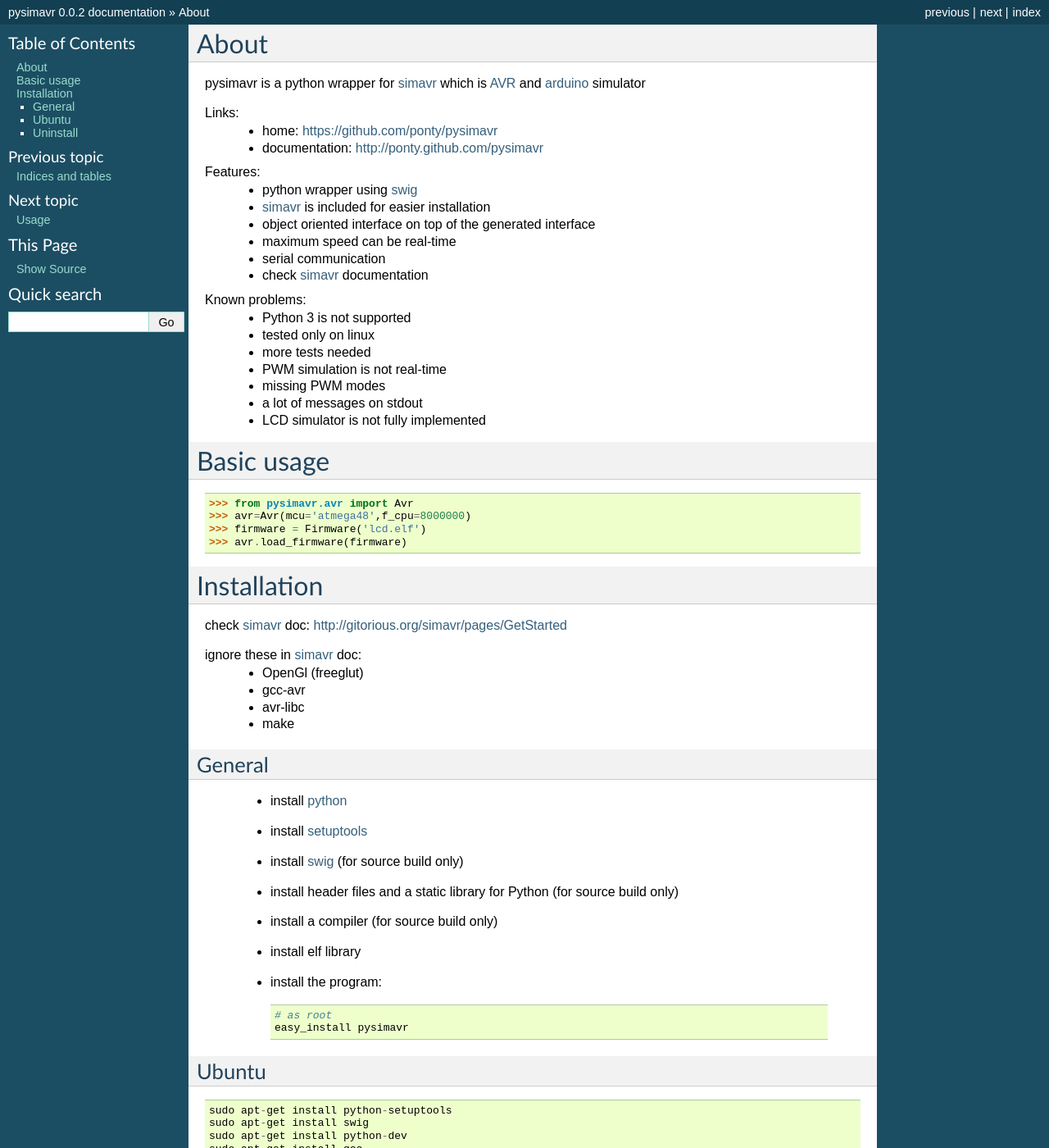
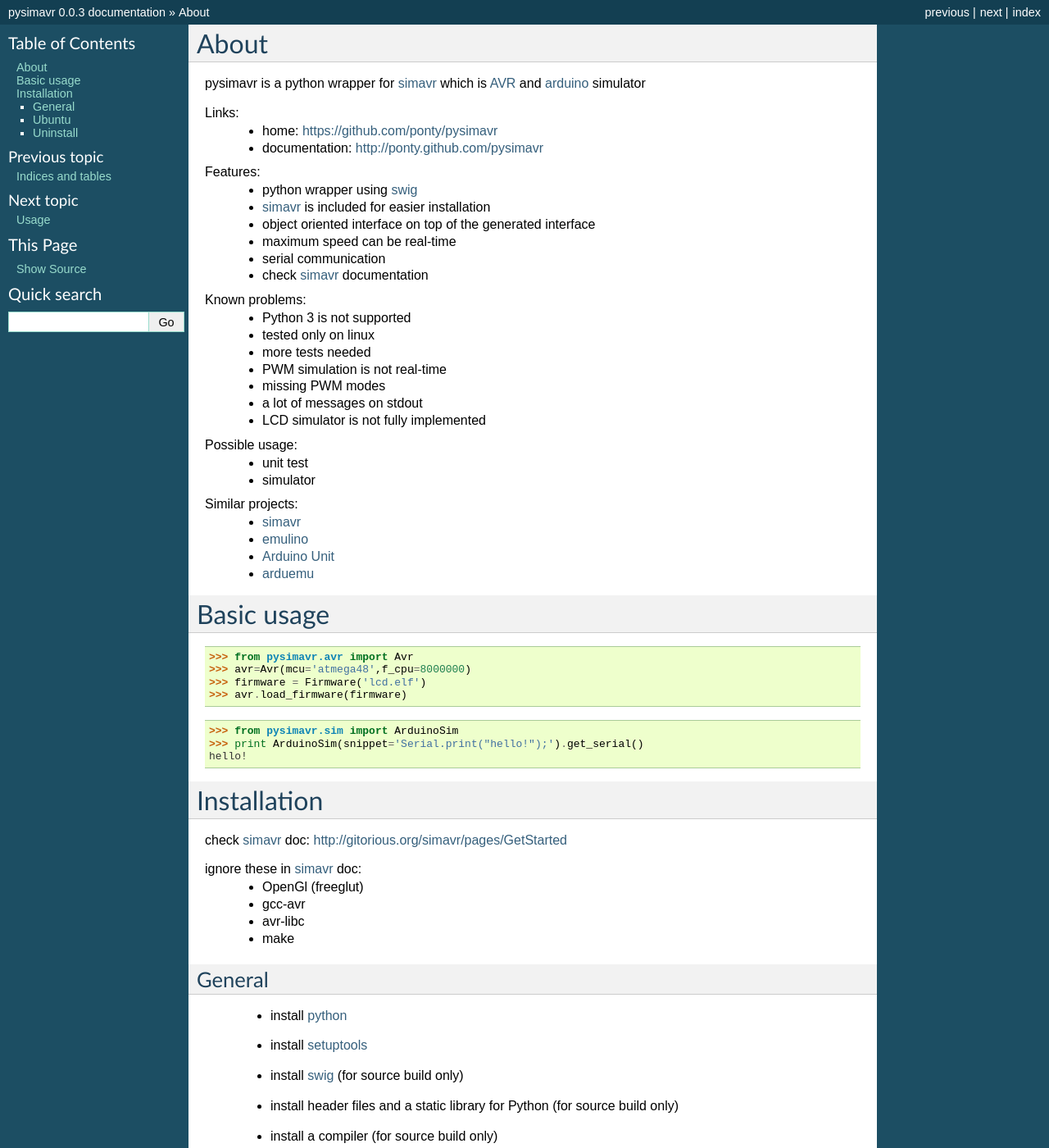
Before and after one commit to ponty/pysimavr, a Sphinx documentation site: the page built from docs/readme.rst, in a window 1280 px wide and 1400 px high. Shown: the whole window at 82% size. Built offline with Sphinx 7.4.7, drawn with Linux system fonts in a browser that asks for light colours; the version number is read from the project's files by our own code; some of the changed text lies outside the part shown.

Commit message:
more doc

```diff
--- a/README.rst
+++ b/README.rst
@@ -21,6 +21,16 @@ Known problems:
  - a lot of messages on stdout
  - LCD simulator is not fully implemented
 
+Possible usage:
+ - unit test
+ - simulator
+
+Similar projects:
+ - simavr_
+ - `emulino <http://hewgill.com/journal/entries/507-emulino-arduino-cpu-emulator>`_
+ - `Arduino Unit <http://code.google.com/p/arduinounit/>`_
+ - `arduemu <http://radpartbrainmat.blogspot.com/search/label/arduemu>`_
+
 Basic usage
 ============
 
@@ -28,6 +38,11 @@ Basic usage
     >>> avr=Avr(mcu='atmega48',f_cpu=8000000)
     >>> firmware = Firmware('lcd.elf')
     >>> avr.load_firmware(firmware)
+
+
+    >>> from pysimavr.sim import ArduinoSim
+    >>> print ArduinoSim(snippet='Serial.print("hello!");').get_serial()
+    hello!
 
 Installation
 ============
--- a/pavement.py
+++ b/pavement.py
@@ -117,7 +117,7 @@ setup(
     description=DESCRIPTION,
     long_description=open('README.rst', 'r').read(),
     classifiers=classifiers,
-    keywords='simavr',
+    keywords='avr simavr',
     author='ponty',
     #author_email='',
     url=URL,
--- a/pysimavr/__init__.py
+++ b/pysimavr/__init__.py
@@ -1,6 +1,6 @@
 import logging
 
-__version__ = '0.0.2'
+__version__ = '0.0.3'
 
 log = logging.getLogger(__name__)
 
```
Also changed, not shown: docs/usage.rst (+14 -0 lines), 2 other files.
